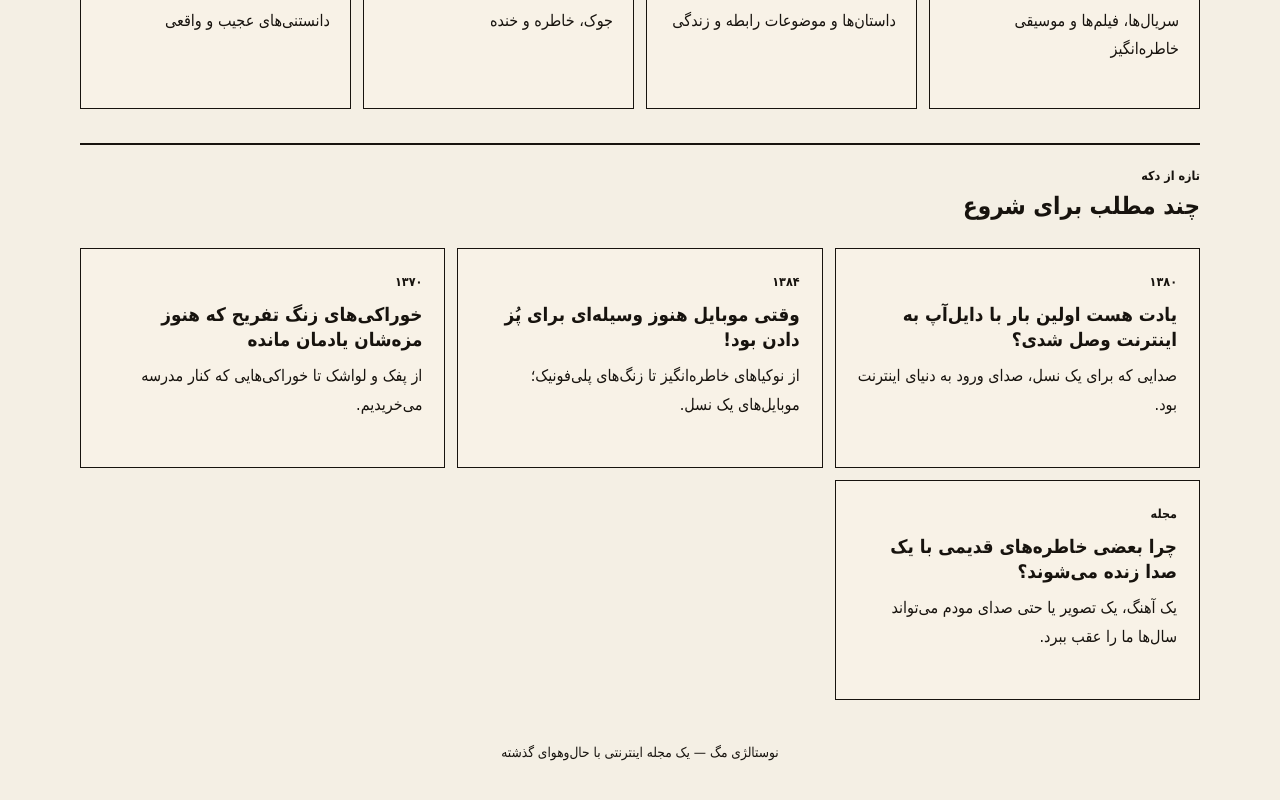
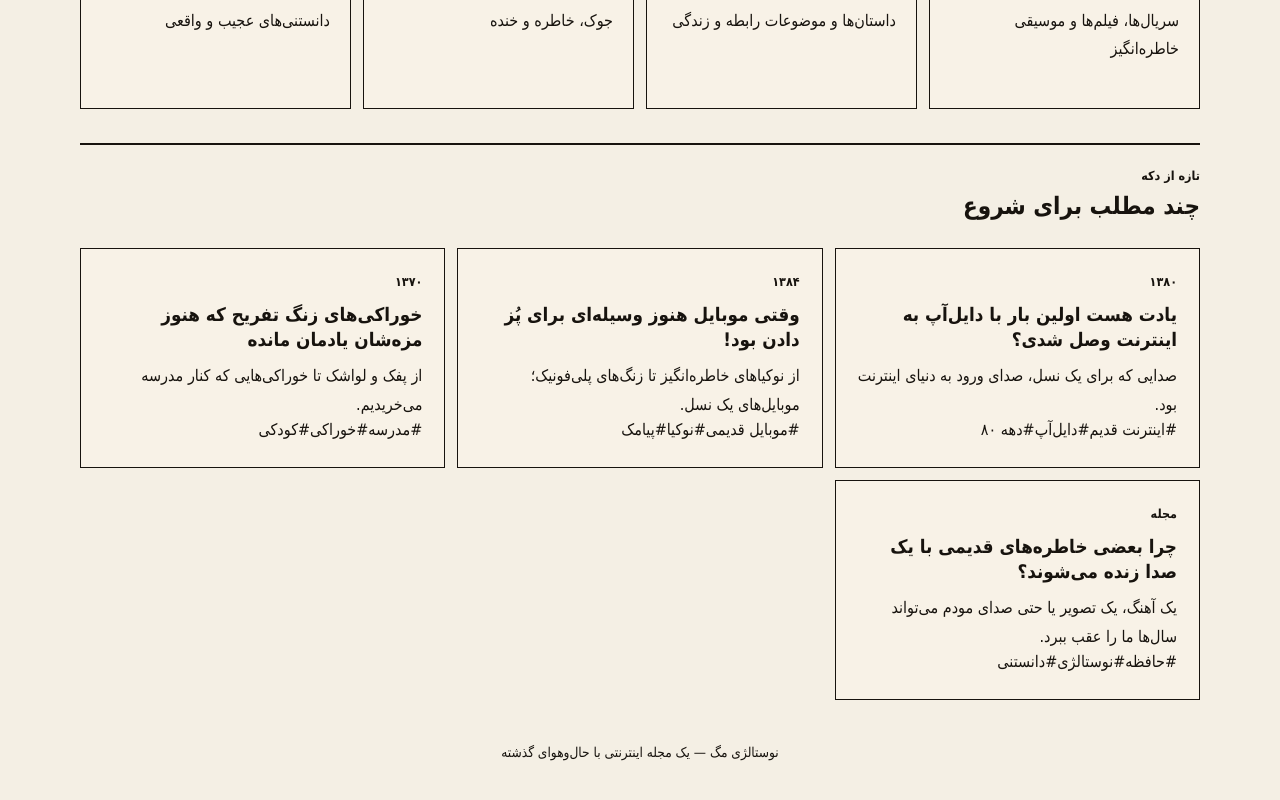
Before and after one commit to mohammadghadimi88/nostalgia-mag, a Next.js app: page / in a window 1280 px wide. Shown: the part 1061-1861 px from the top of the page. Built offline with nearby package versions, Linux system fonts and the light colour scheme; no server answers.

Commit message:
Expose topic tags on article cards

```diff
--- a/components/ArticleCard.tsx
+++ b/components/ArticleCard.tsx
@@ -3,10 +3,15 @@ import type { Article } from "@/lib/content";
 
 export default function ArticleCard({ article }: { article: Article }) {
   return (
-    <Link className="article-card" href={`/article/${article.slug}`}>
+    <article className="article-card">
       <span>{article.year ?? "مجله"}</span>
-      <h3>{article.title}</h3>
+      <h3><Link href={`/article/${article.slug}`}>{article.title}</Link></h3>
       <p>{article.excerpt}</p>
-    </Link>
+      <div className="card-tags" aria-label="برچسب‌ها">
+        {article.tags.slice(0, 3).map((tag) => (
+          <Link href={`/tag/${encodeURIComponent(tag)}`} key={tag}>#{tag}</Link>
+        ))}
+      </div>
+    </article>
   );
 }
```
